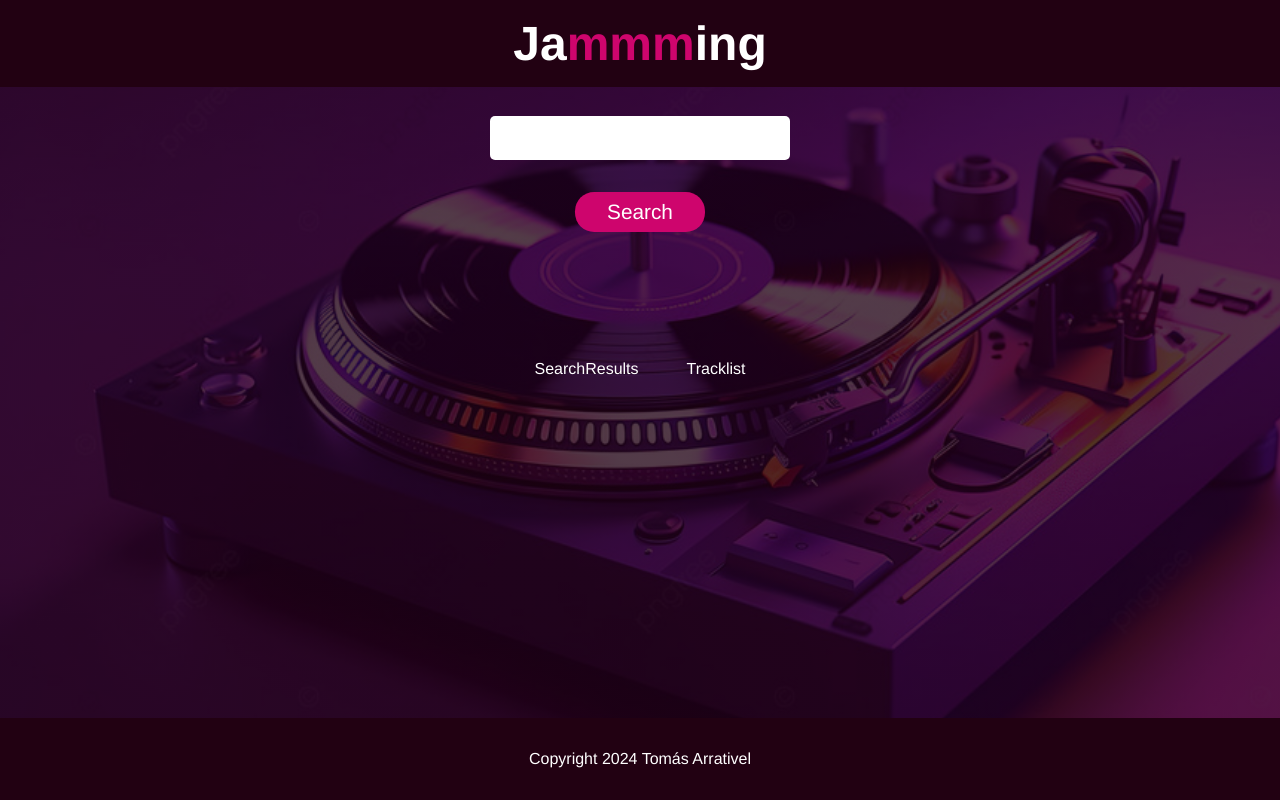
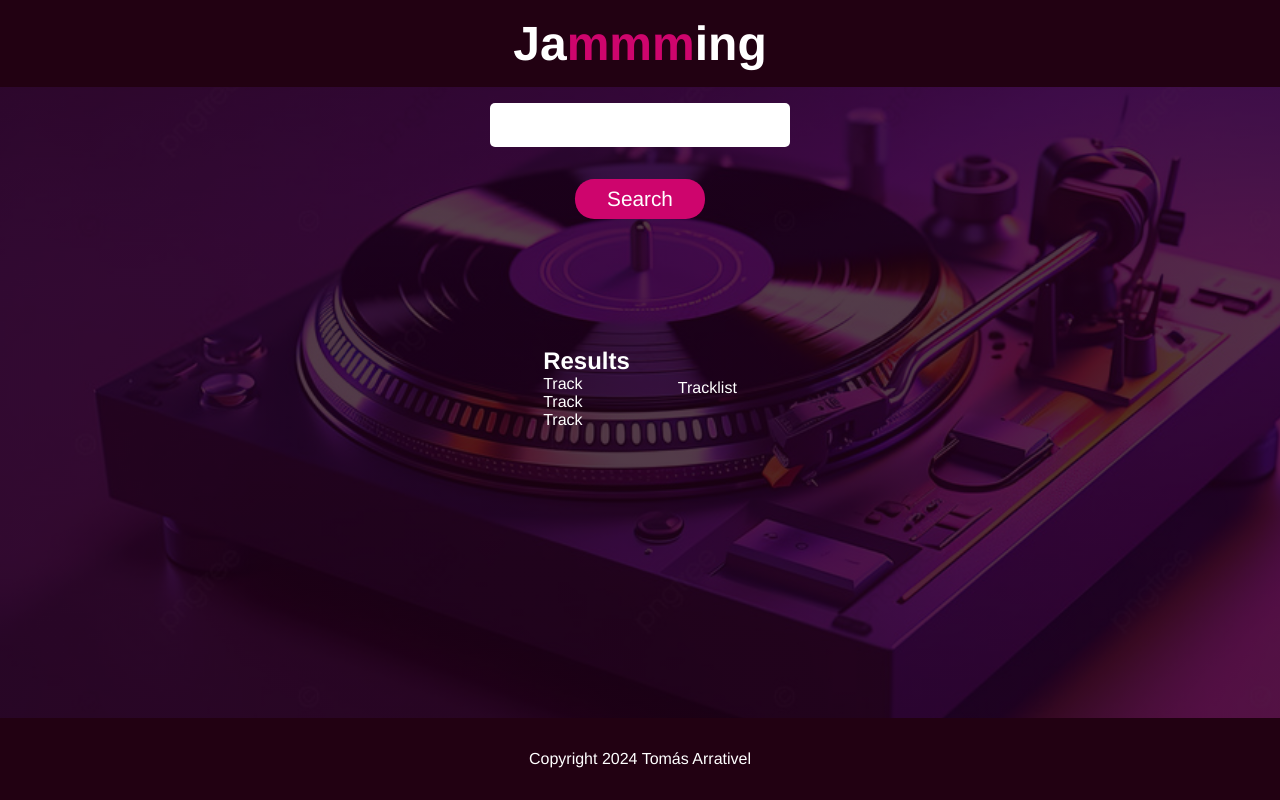
Before and after one commit to Tomas-Arrativel/Jamming-app, a React (Vite) app: page / in a window 1280 px wide. Built offline with nearby package versions, Linux system fonts and the light colour scheme.

Commit message:
Initial structure fo the searchResults component

```diff
--- a/src/components/SearchResults/SearchResults.jsx
+++ b/src/components/SearchResults/SearchResults.jsx
@@ -1,7 +1,21 @@
 import styles from './SearchResults.module.css';
+import Track from '../Track/Track';
 
 const SearchResults = () => {
-  return <div>SearchResults</div>;
+  return (
+    <div className={styles['results']}>
+      <h2>Results</h2>
+      <div className={styles['results__container']}>
+        <Track title='Given up' artist='Linkin Park' album='Nose xd' />
+        <Track
+          title='Nothing Else Matters'
+          artist='Metallica'
+          album='Nose xd'
+        />
+        <Track title='Thunderstruck' artist='AcDc' album='Nose xd' />
+      </div>
+    </div>
+  );
 };
 
 export default SearchResults;
```
